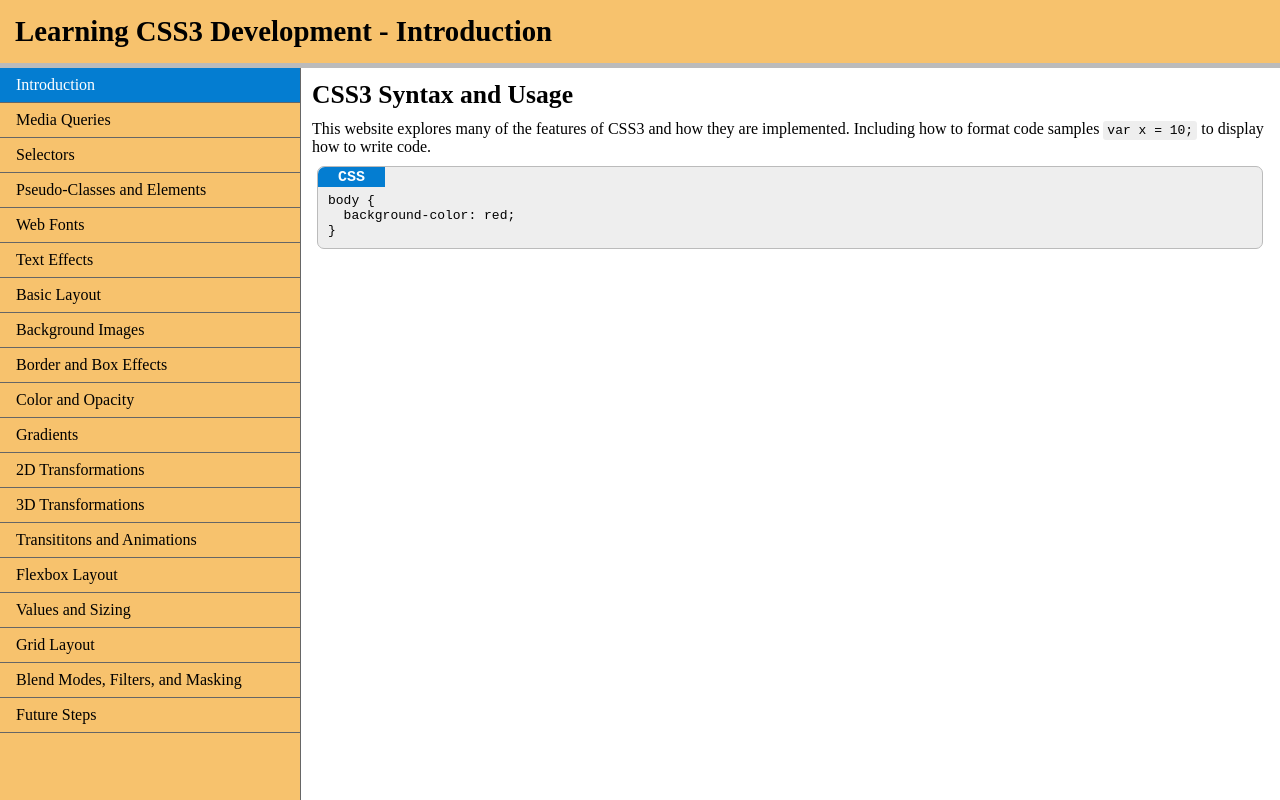
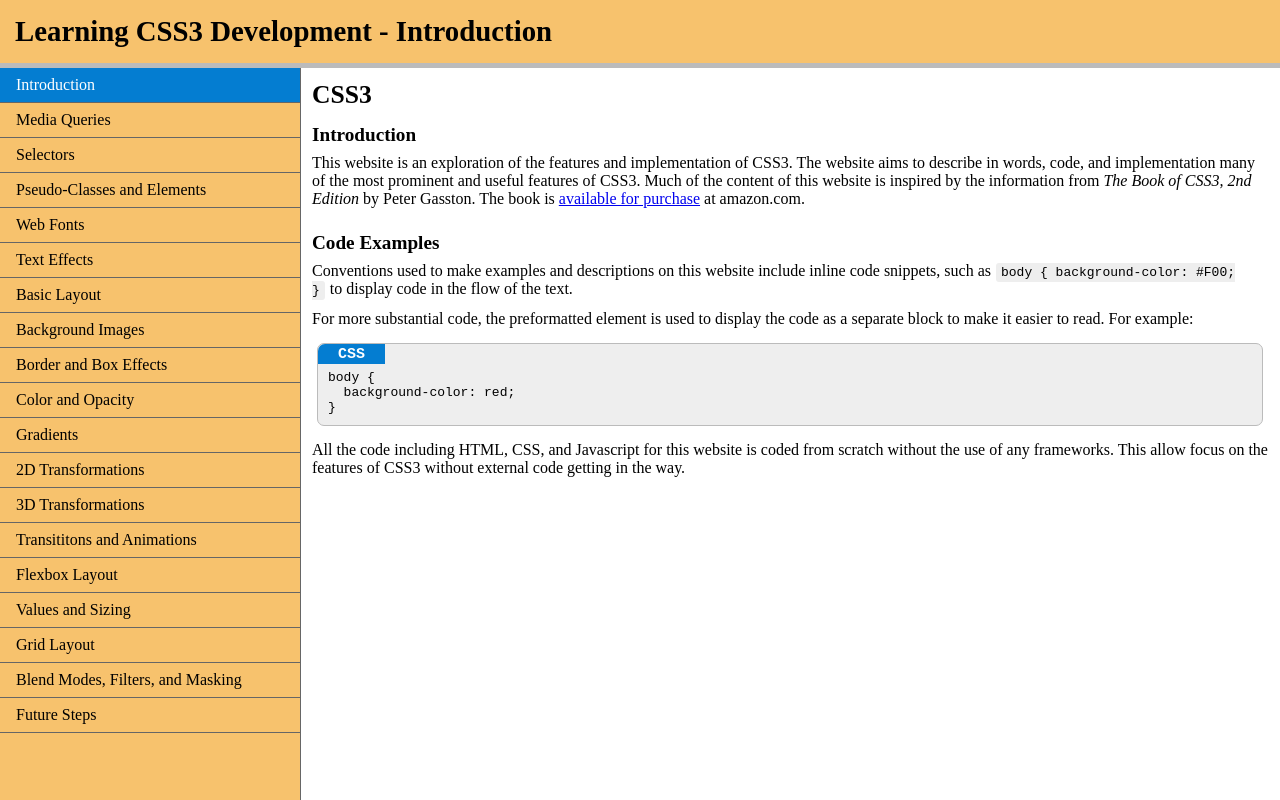
Before and after one commit to robert-laws/CSS-focus, a website: page src/pug/index.pug in a window 1280 px wide. Shown: the top 800 px of the page. Drawn offline with nearby package versions, Linux system fonts and the light colour scheme; files that its build step writes are made by us from their sources.

Commit message:
typography clean-up

```diff
--- a/src/pug/index.pug
+++ b/src/pug/index.pug
@@ -12,12 +12,26 @@ html
 
     section
 
-      h1 CSS3 Syntax and Usage
+      h1 CSS3
+
+      h2 Introduction
 
       p
-        |This website explores many of the features of CSS3 and how they are implemented. Including how to format code samples
-        code var x = 10;
-        | to display how to write code.
+        |This website is an exploration of the features and implementation of CSS3. The website aims to describe in words, code, and implementation many of the most prominent and useful features of CSS3. Much of the content of this website is inspired by the information from
+        em The Book of CSS3, 2nd Edition
+        |  by Peter Gasston. The book is
+        a(href="https://www.amazon.com/Book-CSS3-2nd-Developers-Future/dp/1593275803" target="_blank") available for purchase
+        |  at amazon.com.
+
+      h2 Code Examples
+
+      p
+        |Conventions used to make examples and descriptions on this website include inline code snippets, such as
+        code body { background-color: #F00; }
+        |to display code in the flow of the text.
+
+      p
+        |For more substantial code, the preformatted element is used to display the code as a separate block to make it easier to read. For example:
 
       pre
         span CSS
@@ -26,4 +40,7 @@ html
         |   background-color: red;
         |}
 
+      p
+        |All the code including HTML, CSS, and Javascript for this website is coded from scratch without the use of any frameworks. This allow focus on the features of CSS3 without external code getting in the way.
+
     include includes/footer.pug
--- a/src/sass/main.scss
+++ b/src/sass/main.scss
@@ -1,5 +1,7 @@
 body {
-  h1 {
-    color: #333;
+  section {
+    h1, h2 {
+      color: #333;
+    }
   }
 }
```
Also changed, not shown: src/css/main.css.
